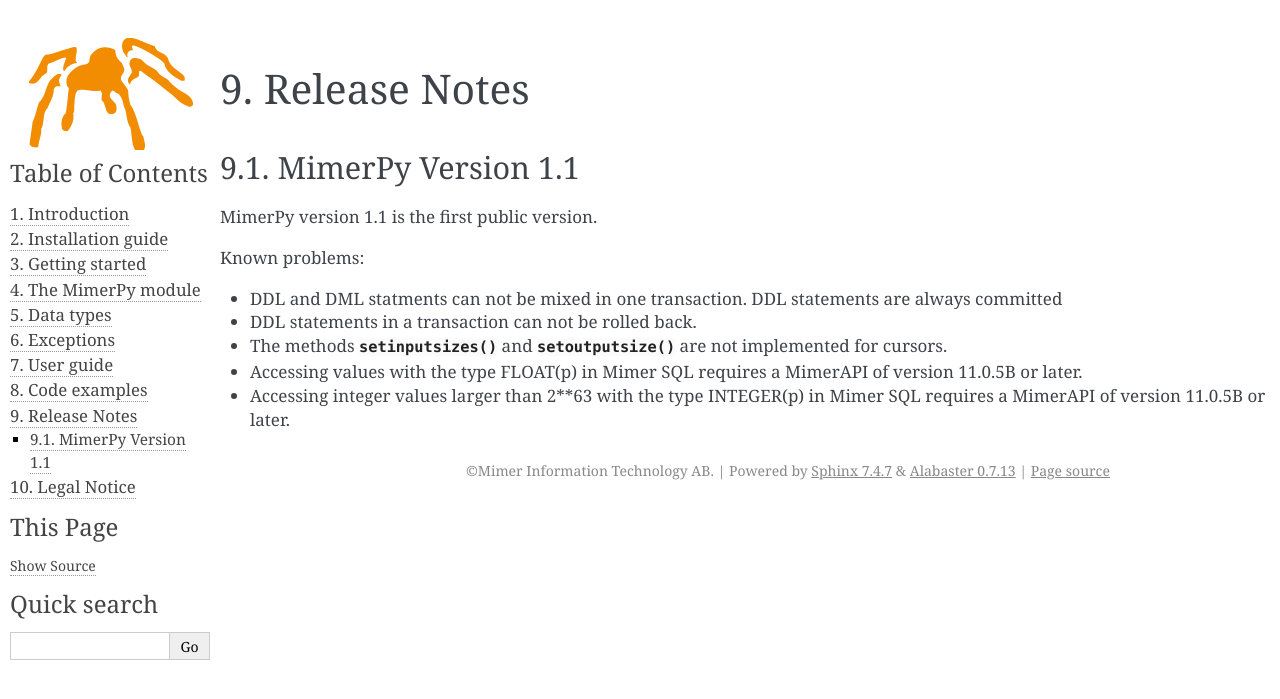
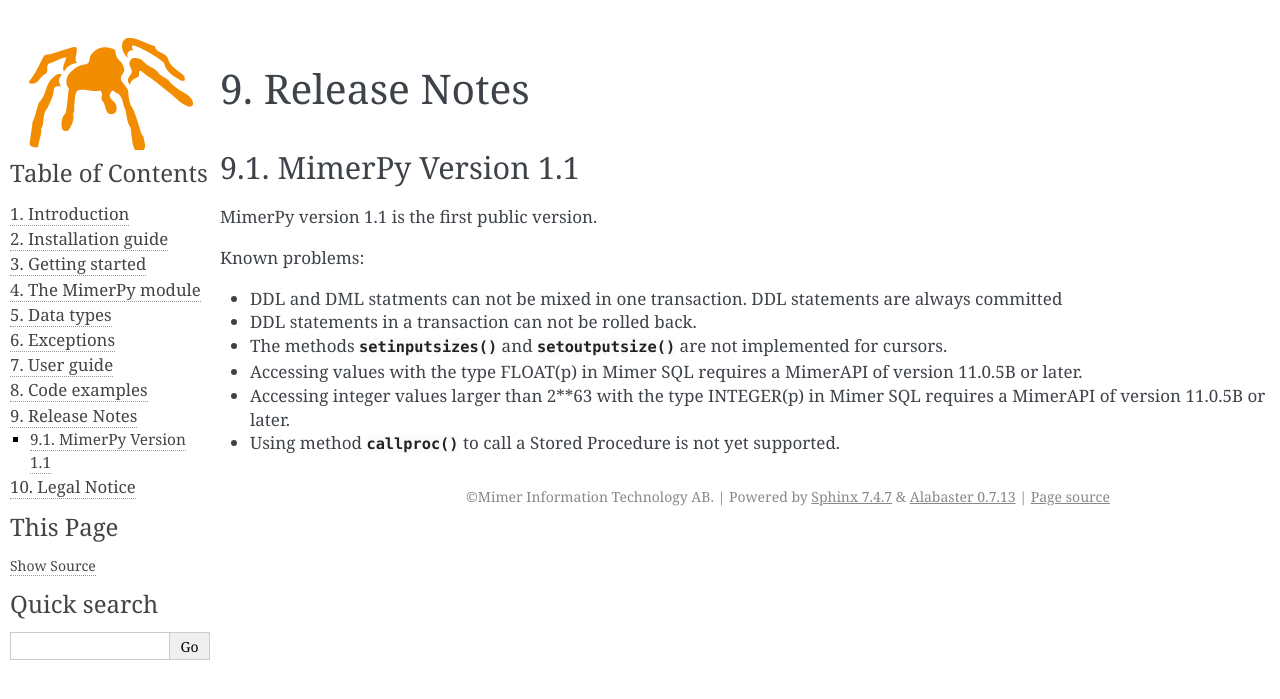
Before and after one commit to mimersql/MimerPy, a Sphinx documentation site: the page built from doc/releasenotes.rst, in a window 1280 px wide. Shown: the top 699 px of the page. Built offline with Sphinx 7.4.7, drawn with Linux system fonts in a browser that asks for light colours.

Commit message:
Added in release notes that callproc() is unsupported.

```diff
--- a/doc/releasenotes.rst
+++ b/doc/releasenotes.rst
@@ -23,3 +23,6 @@
 
 * Accessing integer values larger than 2**63 with the type INTEGER(p)
   in Mimer SQL requires a MimerAPI of version 11.0.5B or later.
+
+* Using method :meth:`callproc` to call a Stored Procedure is not yet
+  supported.
```
